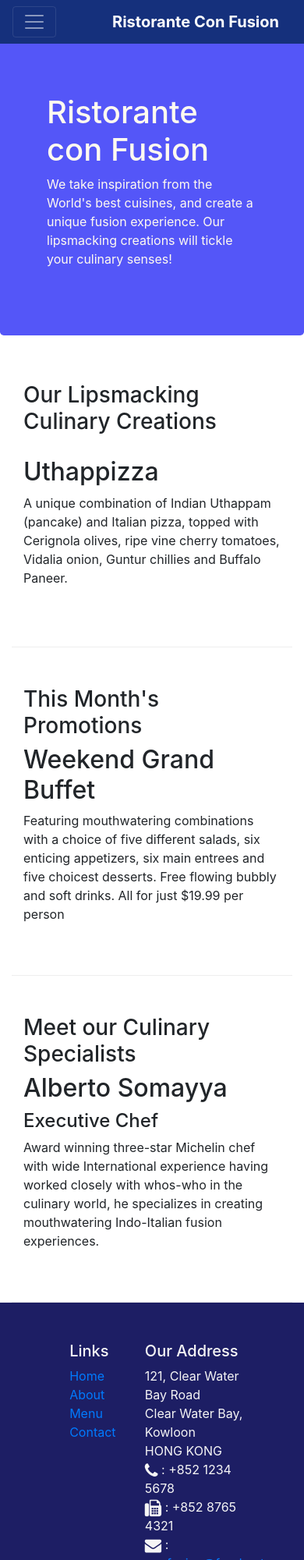
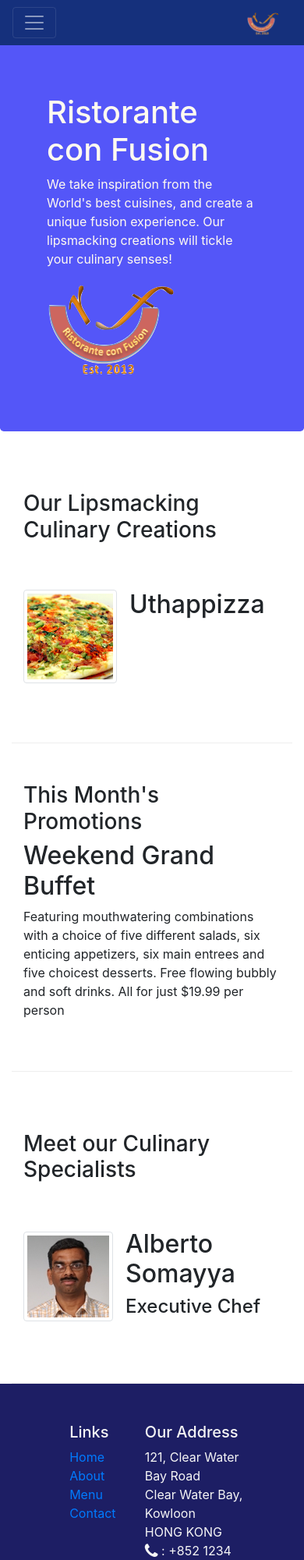
Before and after one commit to sudhirmady/Food-Blog, a website: page index.html in a window 390 px wide. Shown: the top 2000 px of the page at 78% size. Drawn offline with nearby package versions, Linux system fonts and the light colour scheme.

Commit message:
Images and Media

```diff
--- a/index.html
+++ b/index.html
@@ -20,7 +20,7 @@
        <button class="navbar-toggler" type="button" data-toggle="collapse" data-target="#Navbar">
          <span class="navbar-toggler-icon float-right"> </span>
        </button>
-       <a class="navbar-brand" href="index.html"><b> Ristorante Con Fusion </b> </a>
+       <a class="navbar-brand" href="index.html"><img src="img/logo.png" height="30" width="41"> </a>
        <div class="collapse navbar-collapse" id="Navbar">
        <ul class="navbar-nav mr-auto">
            <li class="nav-item active">
@@ -43,11 +43,12 @@
     <header class="jumbotron">
         <div class="container">
             <div class="row row-header">
-                <div class="col-12 col-sm-6">
+                <div class="col-12 col-sm-8">
                     <h1>Ristorante con Fusion</h1>
                     <p>We take inspiration from the World's best cuisines, and create a unique fusion experience. Our lipsmacking creations will tickle your culinary senses!</p>
                 </div>
-                <div class="col-12 col-sm">
+                <div class="col-12 col-sm align-self-center">
+                    <img src="img/logo.png" class="img-fluid">
                 </div>
             </div>
         </div>
@@ -59,9 +60,15 @@
                 <h3>Our Lipsmacking Culinary Creations</h3>
             </div>
             <div class="col col-sm order-sm-first col-md">
-                <h2>Uthappizza</h2>
-                <p>A unique combination of Indian Uthappam (pancake) and Italian pizza, topped with Cerignola olives, ripe vine cherry tomatoes, Vidalia onion, Guntur chillies and Buffalo Paneer.</p>
-            </div>
+                <div class="media">
+                    <img class="d-flex mr-3 img-thumbnail align-self-center"
+                     src="img/uthappizza.png" alt="uthappizza">
+                     <div class="media-body">
+                        <h2 class="mt-0"> Uthappizza</h2>
+                        <p class="d-none d-sm-block">A unique combination of Indian Uthappam (pancake) and Italian pizza, topped with Cerignola olives, ripe vine cherry tomatoes, Vidalia onion, Guntur chillies and Buffalo Paneer.</p>
+                     </div>
+                </div>
+                </div>
         </div>
 
 
@@ -80,10 +87,16 @@
                 <h3>Meet our Culinary Specialists</h3>
             </div>
             <div class="col col-sm order-sm-first col-md">
-                <h2>Alberto Somayya</h2>
-                <h4>Executive Chef</h4>
-                <p>Award winning three-star Michelin chef with wide International experience having worked closely with whos-who in the culinary world, he specializes in creating mouthwatering Indo-Italian fusion experiences. </p>
-            </div>
+             <div class="media">
+                 <img class="d-flex mr-3 img-thumbnail align-self-center"
+                 src="img/alberto.png" alt="alberto">
+                 <div class="media-body">
+                    <h2>Alberto Somayya</h2>
+                    <h4>Executive Chef</h4>
+                    <p class="d-none d-sm-block">Award winning three-star Michelin chef with wide International experience having worked closely with whos-who in the culinary world, he specializes in creating mouthwatering Indo-Italian fusion experiences. </p>
+                 </div>
+             </div>
+               </div>
         </div>
     </div>
 
```
Also changed, not shown: aboutus.html (+3 -2 lines), contactus.html (+1 -1 lines), img/alberto.png (added), img/buffet.png (added), img/logo.png (added), img/uthappizza.png (added), 1 other file.
